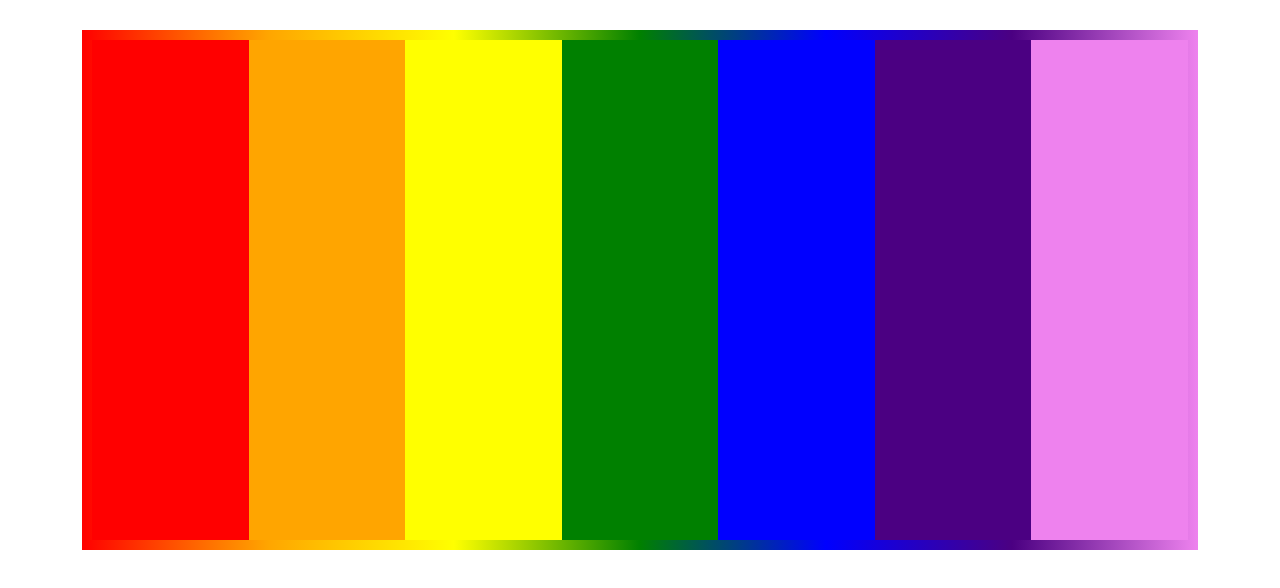
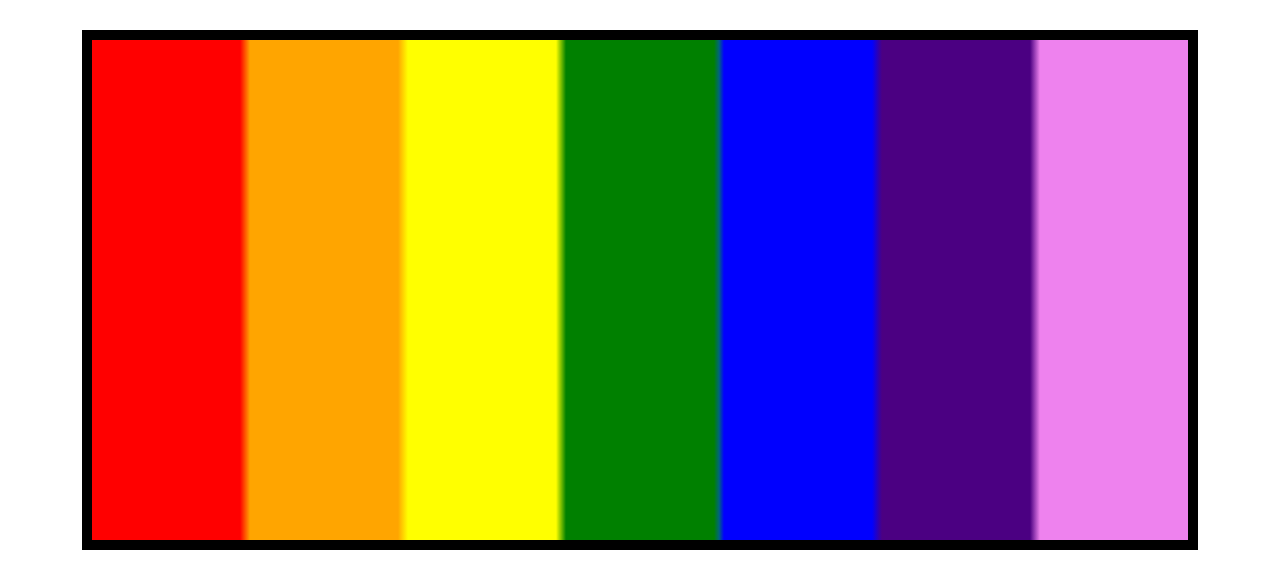
Before and after one commit to caioluchetti/rainbow_htmlpractice, a plain HTML site: page index.html in a window 1280 px wide. Drawn offline with Linux system fonts and the light colour scheme; files whose address does not match are found by name.

Commit message:
Fix: Gradient

```diff
--- a/style.css
+++ b/style.css
@@ -5,7 +5,7 @@
 }
 
 .container{
-    background-image: linear-gradient(to right, red,orange,yellow,green,blue,indigo,violet);
+    background-color: black;
     width: 90%;
     margin: 10px auto;
     display: flex;
@@ -23,6 +23,9 @@
     flex: 1;
     transition: 1s;
     display: flex;
+    border-right: 10px solid;
+    border-image: linear-gradient(to right, red,orange)1 100%;
+
 }
 .box2{
     position: relative;
@@ -34,6 +37,8 @@
     flex: 1;
     transition: 1s;
     display: flex;
+    border-right: 10px solid;
+    border-image: linear-gradient(to right, orange,yellow)1 100%;
 }
 .box3{
     position: relative;
@@ -45,6 +50,8 @@
     flex: 1;
     transition: 1s;
     display: flex;
+    border-right: 10px solid;
+    border-image: linear-gradient(to right, yellow,green)1 100%;
 }
 .box4{
     position: relative;
@@ -56,6 +63,8 @@
     flex: 1;
     transition: 1s;
     display: flex;
+    border-right: 10px solid;
+    border-image: linear-gradient(to right, green,#00657A,blue)1 100%;
 }
 .box5{
     position: relative;
@@ -67,7 +76,8 @@
     display: flex;
     flex: 1;
     transition: 1s;
-    display: flex;
+    border-right: 10px solid;
+    border-image: linear-gradient(to right, blue,indigo)1 100%;
 }
 .box6{
     position: relative;
@@ -79,6 +89,8 @@
     flex: 1;
     transition: 1s;
     display: flex;
+    border-right: 10px solid;
+    border-image: linear-gradient(to right, indigo,violet)1 100%;
 }
 .box7{
     position: relative;
@@ -90,6 +102,7 @@
     flex: 1;
     transition: 1s;
     display: flex;
+
 }
 .imag{
 
```
